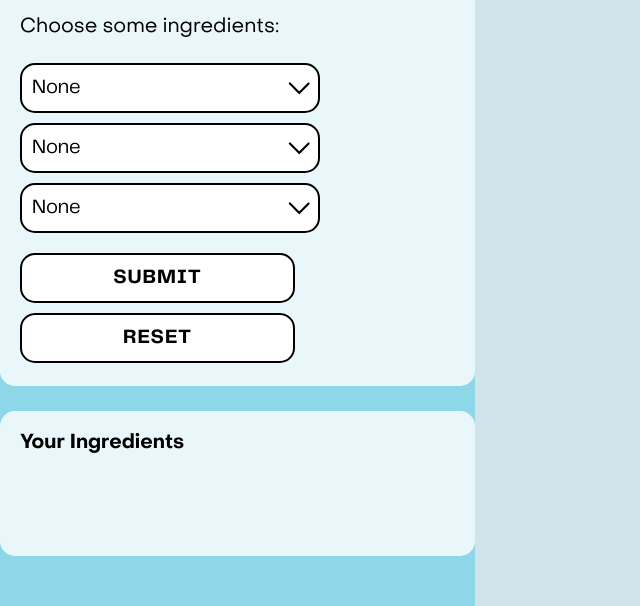
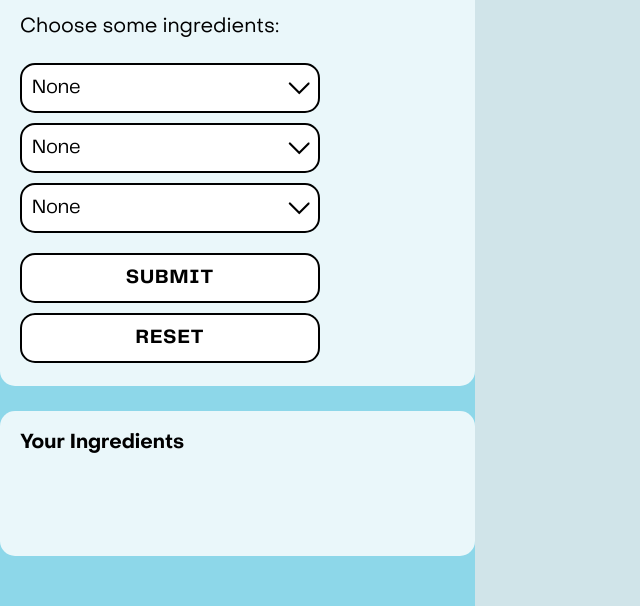
Before and after one commit to juno-recipe-application/whats-in-your-fridge, a plain HTML site: page index.html in a window 1280 px wide. Shown: the part 194-800 px from the top of the page, without its empty margins (0-640 px from the left). Drawn offline with Linux system fonts and the light colour scheme.

Commit message:
style tweaks

```diff
--- a/styles/sass/_base-styles.scss
+++ b/styles/sass/_base-styles.scss
@@ -9,7 +9,7 @@ html {
             letter-spacing: 1px;
             border: 2px solid black;
             border-radius: 15px;
-            width: 275px;
+            width: 300px;
             height: 50px;
             background-color: white;
             text-transform: uppercase;
```
Also changed, not shown: styles/style.css.
